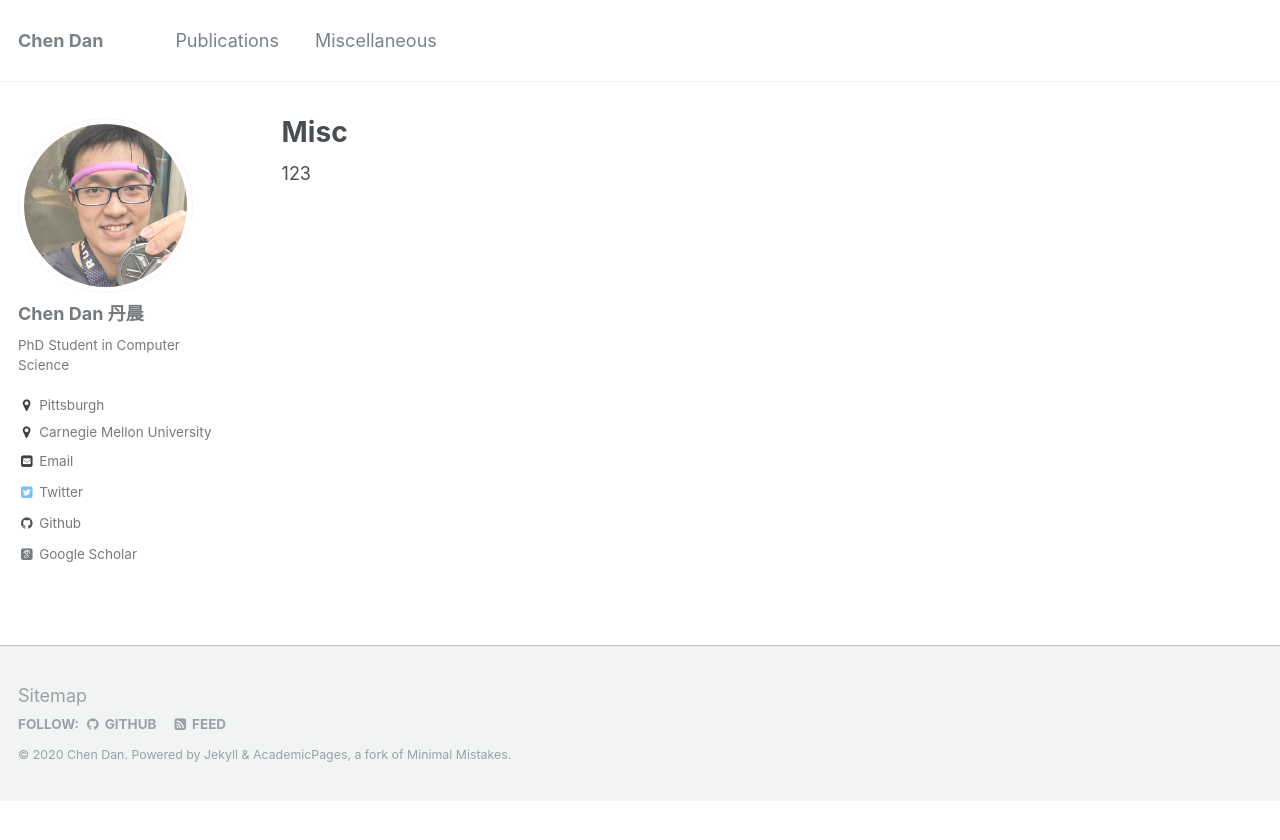
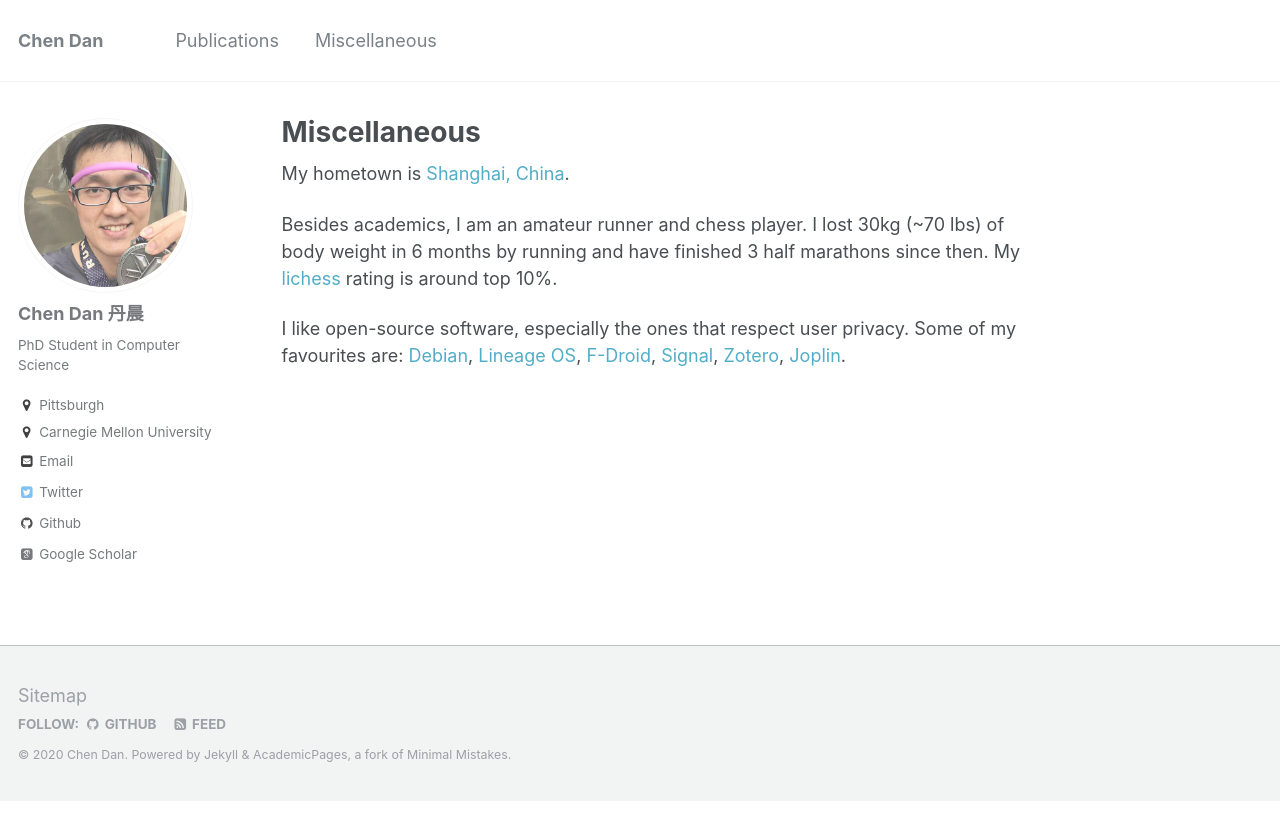
Before and after one commit to ChenDanCMU/chendancmu.github.io, a Jekyll site: the page built from _pages/miscellaneous.md, in a window 1280 px wide. Shown: the top 840 px of the page. Built offline with Jekyll 4.4.1, drawn with Linux system fonts in a browser that asks for light colours; some web fonts are replaced.

Commit message:
Update miscellaneous.md

```diff
--- a/_pages/miscellaneous.md
+++ b/_pages/miscellaneous.md
@@ -1,10 +1,14 @@
 ---
 -layout: archive
-title: "Misc"
+title: "Miscellaneous"
 permalink: /miscellaneous/
 author_profile: true
 ---
-123
+My hometown is [Shanghai, China](https://en.wikipedia.org/wiki/Shanghai).
+
+Besides academics, I am an amateur runner and chess player. I lost 30kg (~70 lbs) of body weight in 6 months by running and have finished 3 half marathons since then. My [lichess](https://lichess.org/) rating is around top 10%.
+
+I like open-source software, especially the ones that respect user privacy. Some of my favourites are: [Debian](https://www.debian.org/), [Lineage OS](https://lineageos.org/), [F-Droid](https://f-droid.org/), [Signal](https://www.signal.org/), [Zotero](https://www.zotero.org/), [Joplin](https://joplinapp.org/).
 
 {% if author.googlescholar %}
   You can also find my articles on <u><a href="{{author.googlescholar}}">my Google Scholar profile</a>.</u>
```
